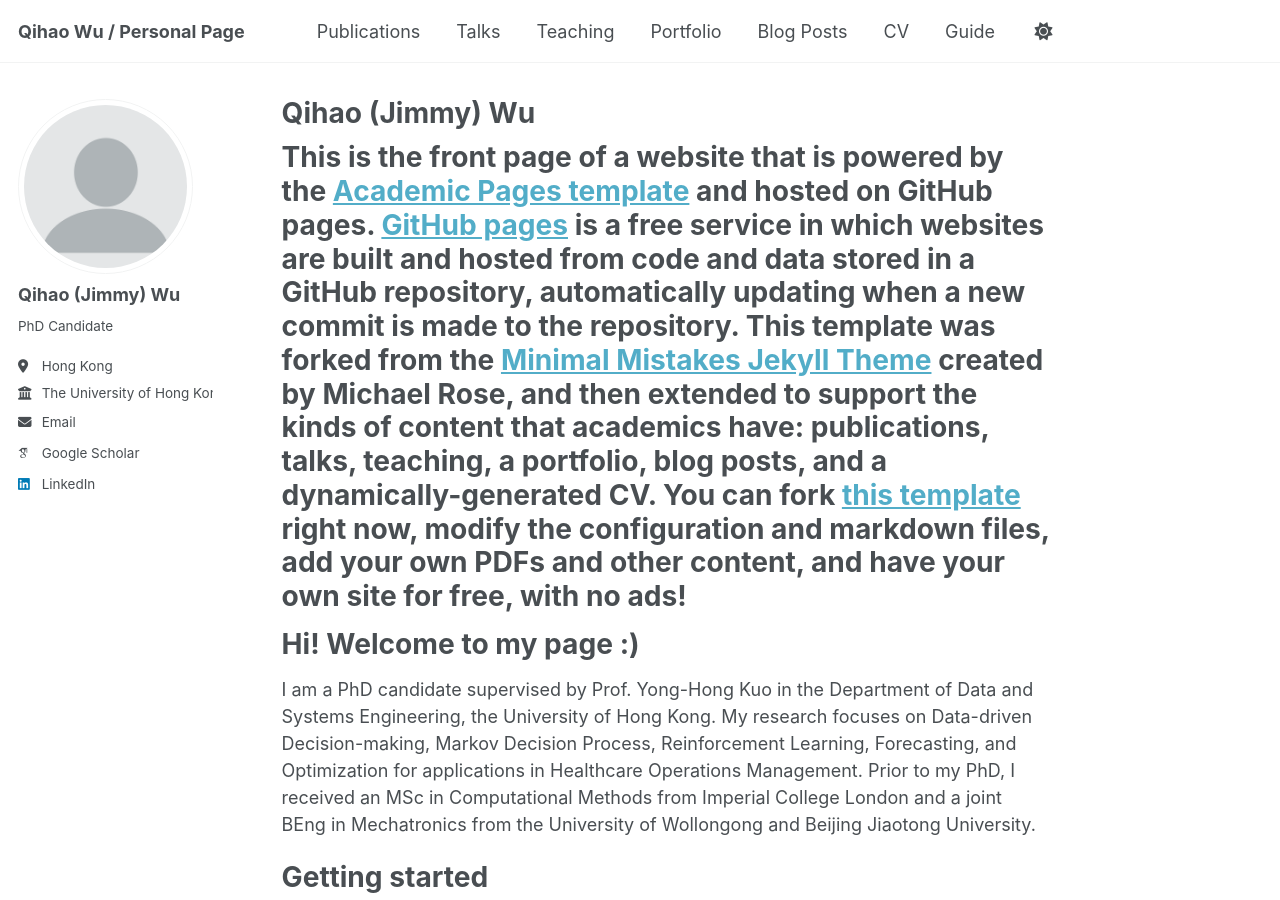
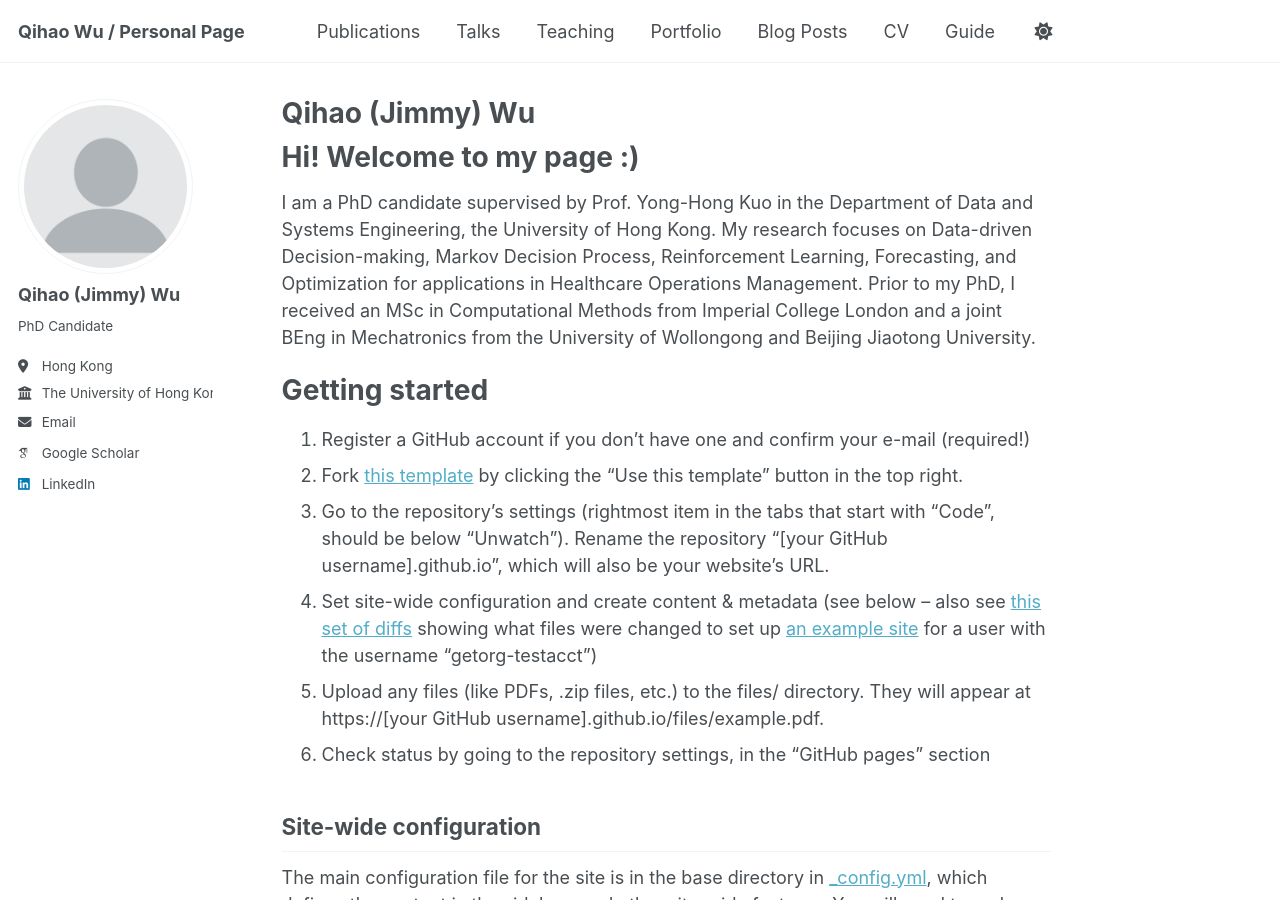
Before and after one commit to Qihao-Wu/bio, a Jekyll site: the page built from _pages/about.md, in a window 1280 px wide and 900 px high. Built offline with Jekyll 4.4.1, drawn with Linux system fonts in a browser that asks for light colours; some web fonts are replaced.

Commit message:
Update about.md

```diff
--- a/_pages/about.md
+++ b/_pages/about.md
@@ -6,8 +6,6 @@ redirect_from:
   - /about/
   - /about.html
 ---
-
-# This is the front page of a website that is powered by the [Academic Pages template](https://github.com/academicpages/academicpages.github.io) and hosted on GitHub pages. [GitHub pages](https://pages.github.com) is a free service in which websites are built and hosted from code and data stored in a GitHub repository, automatically updating when a new commit is made to the repository. This template was forked from the [Minimal Mistakes Jekyll Theme](https://mmistakes.github.io/minimal-mistakes/) created by Michael Rose, and then extended to support the kinds of content that academics have: publications, talks, teaching, a portfolio, blog posts, and a dynamically-generated CV. You can fork [this template](https://github.com/academicpages/academicpages.github.io) right now, modify the configuration and markdown files, add your own PDFs and other content, and have your own site for free, with no ads!
 
 Hi! Welcome to my page :)
 ======
```
